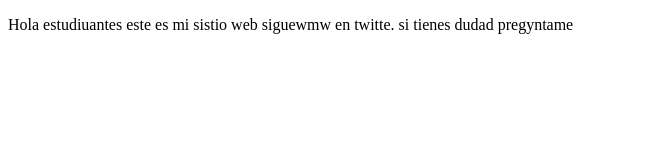
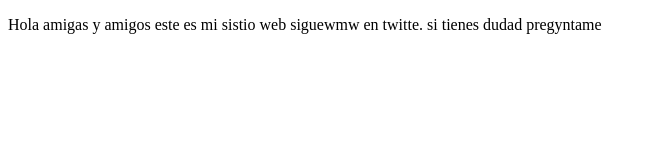
Before and after one commit to cristianerazo11/proyectoDemoPrework, a plain HTML site: page index.html in a window 1280 px wide. Shown: the whole page, without its empty margins (0-655 px from the left). Drawn offline with Linux system fonts and the light colour scheme.

Commit message:
amigos y amigas cambio

```diff
--- a/index.html
+++ b/index.html
@@ -8,7 +8,7 @@
 </head>
 <body>
     <p>
-        Hola estudiuantes este es mi sistio web siguewmw
+        Hola amigas y amigos este es mi sistio web siguewmw
         en twitte. si tienes dudad pregyntame
     </p>
 </body>
```
